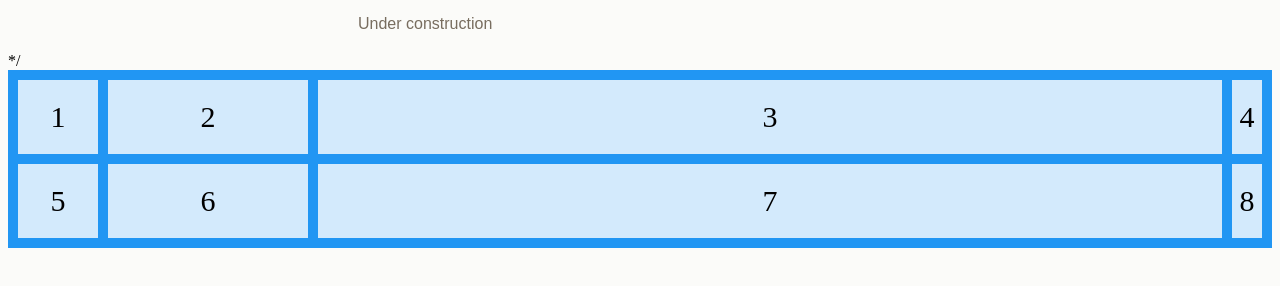
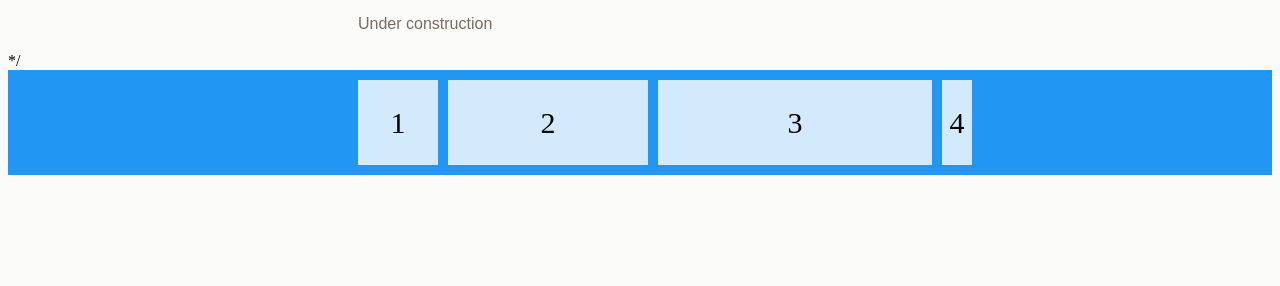
Before and after one commit to chchang1990/chchang.github.io, a plain HTML site: page projects/projects.html in a window 1280 px wide. Shown: the part 198-484 px from the top of the page. Drawn offline with Linux system fonts and the light colour scheme.

Commit message:
Update projects.html

```diff
--- a/projects/projects.html
+++ b/projects/projects.html
@@ -108,7 +108,8 @@
     </div>
 
 
-    /*<div style="padding-left:350px; padding-right:300px; line-height:1.5">
+    /*
+    <div style="padding-left:350px; padding-right:300px; line-height:1.5">
       <br>
       <br>
       <h1 style="font-family:sans-serif; color:#43302E">Projects</h1>
@@ -117,15 +118,11 @@
     </div>
     */
 
-    <div class="grid-container">
+    <div class="grid-container", style="padding-left:350px; padding-right:300px; line-height:1.5">
         <div>1</div>
         <div>2</div>
         <div>3</div>
         <div>4</div>
-        <div>5</div>
-        <div>6</div>
-        <div>7</div>
-        <div>8</div>
     </div>
 
   </body>
```
